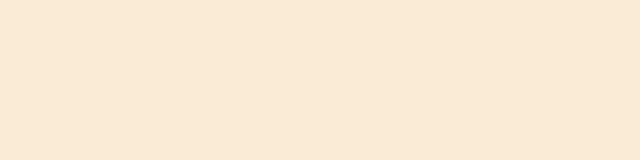
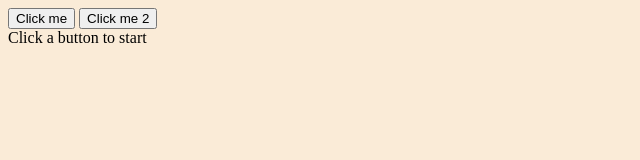
Before and after one commit to elliewalkersm/event-listeners, a plain HTML site: page index.html in a window 1280 px wide. Shown: the whole page, without its empty margins (0-640 px from the left). Drawn offline with Linux system fonts and the light colour scheme.

Commit message:
worked with click event listener

```diff
--- a/index.html
+++ b/index.html
@@ -7,6 +7,13 @@
   <title>Document</title>
 </head>
 <body>
+    <button id='main-btn'>Click me</button>
+    <button id='other-btn'>Click me 2</button>
+
+    <div id='container'>Click a button to start</div>
+
+
+
 
   <script src="main.js"></script>
 </body>
--- a/main.js
+++ b/main.js
@@ -1 +1,28 @@
-console.log("It worked");
+// console.log("It worked");
+
+const button = document.querySelector('#main-btn');
+const container = document.querySelector('#container');
+
+//e stands for event
+// button.addEventListener('click', (e) => {
+//   console.log('you clicked on me');
+//   console.log(e);
+// })
+
+const whatIsTheId = (e) => {
+  console.log(`you clicked ${e.target.id}`);
+
+  if (e.target.id === 'main-btn') {
+    container.innerHTML = 'you clicked the main button';
+  } else {
+    container.innerHTML = 'you clicked the other button'
+  }
+}
+
+// Main Button
+button.addEventListener('click', whatIsTheId);
+
+// Other Button
+const buttonTwo = document.querySelector('#other-btn');
+
+buttonTwo.addEventListener('click', whatIsTheId);
```
